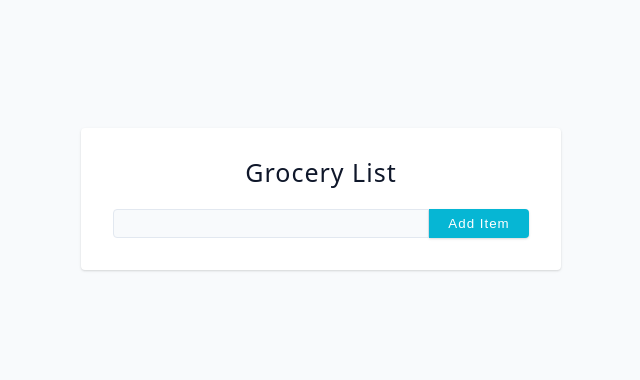
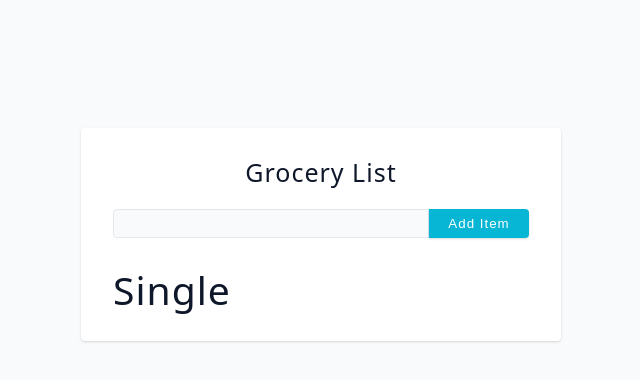
Before and after one commit to EdwinSch/react-shoppinglist, a React (Vite) app: page / in a window 1280 px wide. Both pictures are taken after typing "Sample" into the empty fields and a click on the button "Add Item". Shown: the top 380 px of the page, without its empty margins (319-959 px from the left). Built offline with nearby package versions, Linux system fonts and the light colour scheme; the HTML template or start-up script is replaced by a standard one.

Commit message:
add: item components and prepare remove functionality

```diff
--- a/src/App.jsx
+++ b/src/App.jsx
@@ -1,6 +1,7 @@
+import Form from "./components/Form";
+import Items from "./components/Items";
+
 import { useState } from "react";
-import Form from "./components/Form";
-
 import { nanoid } from "nanoid";
 
 const App = () => {
@@ -15,9 +16,12 @@
     setItems([...items, newItem]);
   };
 
+  const removeItem = (itemId) => {};
+
   return (
     <section className="section-center">
       <Form addItem={addItem} />
+      <Items items={items} removeItem={removeItem} />
     </section>
   );
 };
--- /dev/null
+++ b/src/components/Items.jsx
@@ -0,0 +1,13 @@
+import SingleItem from "./SingleItem";
+
+const Items = ({ items, removeItem }) => {
+  return (
+    <div className="items">
+      {items.map((item) => {
+        return <SingleItem key={item.id} item={item} removeItem={removeItem} />;
+      })}
+    </div>
+  );
+};
+
+export default Items;
--- /dev/null
+++ b/src/components/SingleItem.jsx
@@ -0,0 +1,5 @@
+const SingleItem = () => {
+  return <h2>single</h2>;
+};
+
+export default SingleItem;
```
